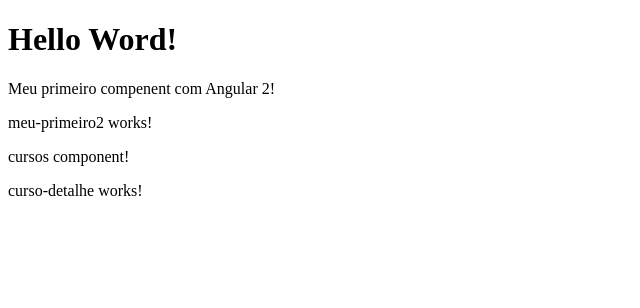
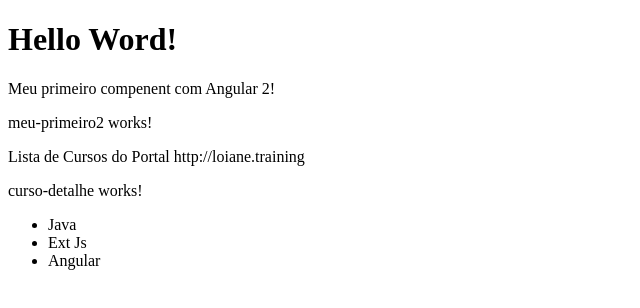
Before and after one commit to valbercarreiro/angular4, an Angular app: page / in a window 1280 px wide. Shown: the top 308 px of the page, without its empty margins (0-640 px from the left). Built offline with nearby package versions, Linux system fonts and the light colour scheme.

Commit message:
loiane - angularjs 2

```diff
--- a/src/app/cursos/cursos.component.html
+++ b/src/app/cursos/cursos.component.html
@@ -1,5 +1,10 @@
 <p>
-  cursos component!
+  Lista de Cursos do Portal {{nomePortal}}
 </p>
 
 <app-curso-detalhe></app-curso-detalhe>
+<ul>
+  <li *ngFor="let curso of cursos">
+    {{curso}}
+  </li>
+</ul>
--- a/src/app/cursos/cursos.component.ts
+++ b/src/app/cursos/cursos.component.ts
@@ -1,3 +1,4 @@
+import { CursosService } from './cursos.service'
 import { Component, OnInit } from '@angular/core';
 
 @Component({
@@ -7,7 +8,14 @@
 })
 export class CursosComponent implements OnInit {
 
-  constructor() { }
+  nomePortal: string;
+  cursos: string[];
+
+  constructor(private cursosService: CursosService) {
+    this.nomePortal = 'http://loiane.training';
+
+    this.cursos = this.cursosService.getCursos();
+  }
 
   ngOnInit() {
   }
--- a/src/app/cursos/cursos.module.ts
+++ b/src/app/cursos/cursos.module.ts
@@ -3,6 +3,7 @@
 
 import { CursosComponent } from './cursos.component';
 import { CursoDetalheComponent } from './curso-detalhe/curso-detalhe.component';
+import { CursosService } from './cursos.service';
 
 @NgModule({
   imports: [
@@ -14,6 +15,9 @@
   ],
   exports: [
     CursosComponent
+  ],
+  providers: [
+    CursosService
   ]
 })
 export class CursosModule {
--- /dev/null
+++ b/src/app/cursos/cursos.service.ts
@@ -0,0 +1,12 @@
+import { Injectable } from '@angular/core';
+
+@Injectable()
+export class CursosService {
+
+  constructor() { }
+
+  getCursos(){
+    return ['Java', 'Ext Js', 'Angular'];
+  }
+
+}
```
Also changed, not shown: 1 other file (tests, documents, lock files or other folders).
